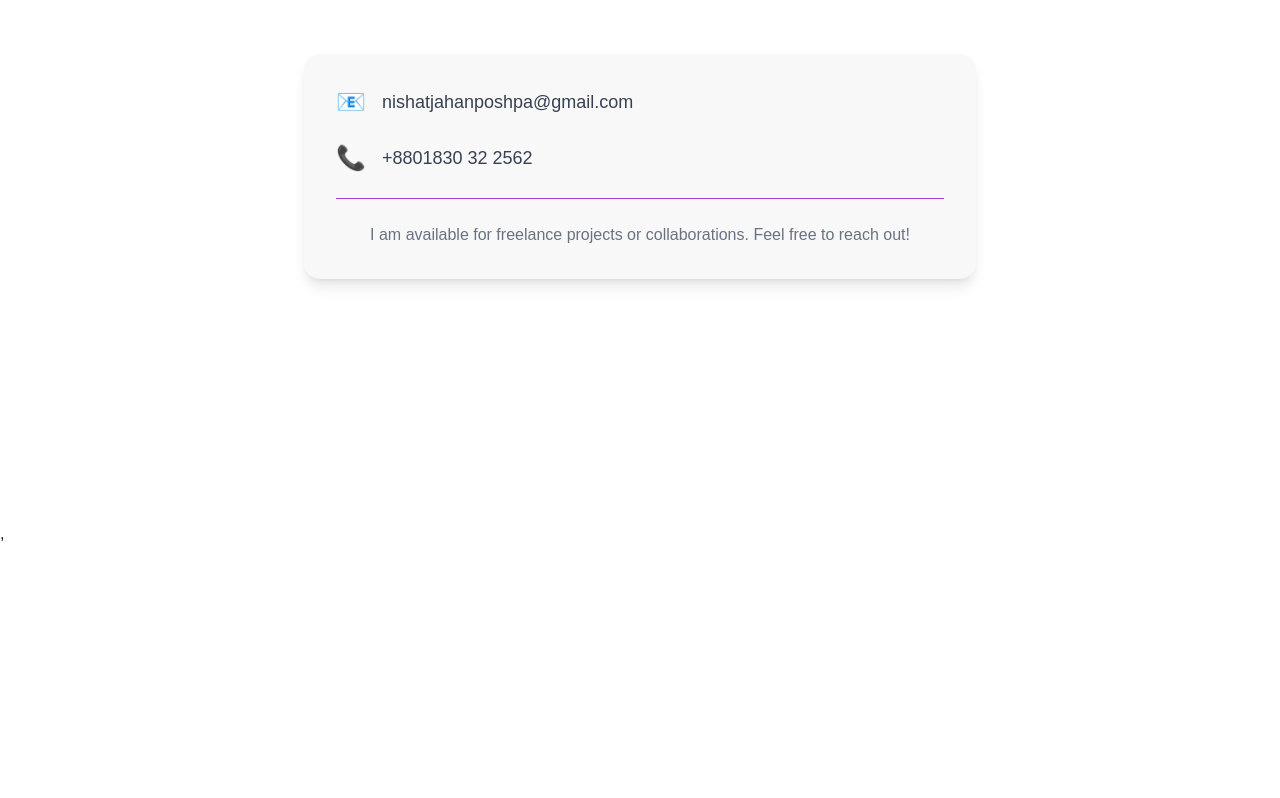
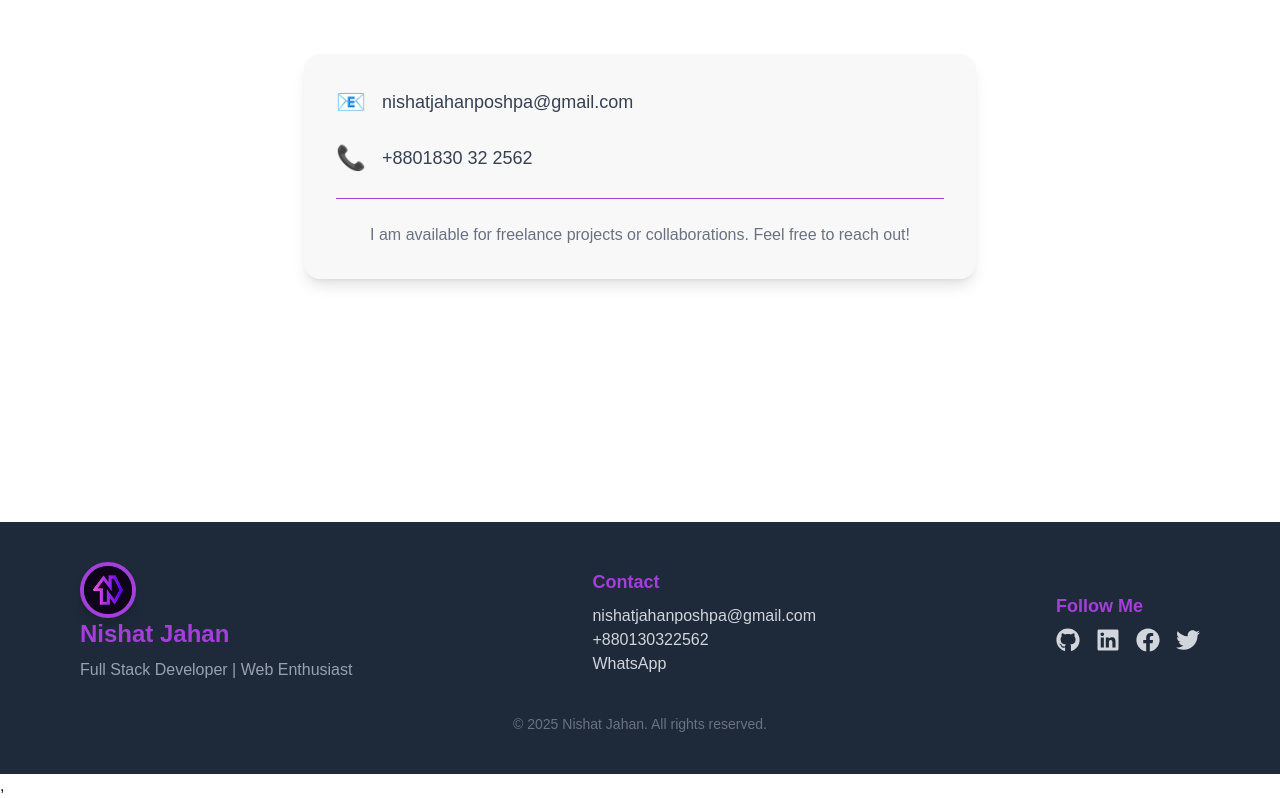
Before and after one commit to nishatjahan62/my-portfolio, a React (Vite) app: page / in a window 1280 px wide. Shown: the part 3478-4276 px from the top of the page. Before the commit the page ends 4024 px from the top, so only its background shows below. Built offline with nearby package versions, Linux system fonts and the light colour scheme.

Commit message:
added Footer

```diff
--- a/src/Pages/Sections/Projects.jsx
+++ b/src/Pages/Sections/Projects.jsx
@@ -5,7 +5,7 @@ import { motion } from "framer-motion";
 
 const Projects = () => {
   return (
-    <section className="min-h-screen bg-white dark:bg-[#1E2939] px-6 md:px-20 py-16">
+    <section className="min-h-screen bg-white dark:bg-[#1E2939] px-6 md:px-20 py-16 pt-20">
       <h2 className="text-3xl md:text-4xl font-bold text-primary mb-12 text-center">
         My Projects
       </h2>
--- a/src/components/Footer/Footer.jsx
+++ b/src/components/Footer/Footer.jsx
@@ -1,11 +1,89 @@
-import React from 'react';
+import React from "react";
+import { FaGithub, FaLinkedin, FaFacebook, FaTwitter } from "react-icons/fa";
+import logo from "../../../public/logo.jpg"; // replace with your actual logo path
 
 const Footer = () => {
-    return (
-        <div>
+  return (
+    <footer className="bg-[#1E2939] dark:bg-[#111827] text-gray-300 py-10 px-6 md:px-20">
+      <div className="max-w-6xl mx-auto flex flex-col md:flex-row justify-between items-center gap-6 md:gap-0">
+        {/* Logo */}
+        <div className="flex flex-col items-center md:items-start">
+          <img
+            src={logo}
+            alt="Nishat Jahan Logo"
+            className="w-12 sm:w-14  rounded-full border-4 border-[#A43FDB] shadow-lg "
+          />
+          <h1 className="text-2xl font-bold text-primary mb-2">Nishat Jahan</h1>
+          <p className="text-gray-400">Full Stack Developer | Web Enthusiast</p>
+        </div>
 
+        {/* Contact */}
+        <div className="flex flex-col items-center md:items-start">
+          <h3 className="text-lg font-semibold text-primary mb-2">Contact</h3>
+          <a
+            href="mailto:nishatjahanposhpa@gmail.com"
+            className="hover:text-primary transition"
+          >
+            nishatjahanposhpa@gmail.com
+          </a>
+          <a href="tel:+880130322562" className="hover:text-primary transition">
+            +880130322562
+          </a>
+          <a
+            href="https://wa.me/880130322562"
+            target="_blank"
+            rel="noreferrer"
+            className="hover:text-primary transition"
+          >
+            WhatsApp
+          </a>
         </div>
-    );
+
+        {/* Social Links */}
+        <div className="flex flex-col items-center md:items-start">
+          <h3 className="text-lg font-semibold text-primary mb-2">Follow Me</h3>
+          <div className="flex gap-4 text-2xl">
+            <a
+              href="https://github.com/nishatjahan62"
+              target="_blank"
+              rel="noreferrer"
+              className="hover:text-primary transition"
+            >
+              <FaGithub />
+            </a>
+            <a
+              href="https://linkedin.com/"
+              target="_blank"
+              rel="noreferrer"
+              className="hover:text-primary transition"
+            >
+              <FaLinkedin />
+            </a>
+            <a
+              href="https://facebook.com/nishatJahan"
+              target="_blank"
+              rel="noreferrer"
+              className="hover:text-primary transition"
+            >
+              <FaFacebook />
+            </a>
+            <a
+              href="https://twitter.com"
+              target="_blank"
+              rel="noreferrer"
+              className="hover:text-primary transition"
+            >
+              <FaTwitter />
+            </a>
+          </div>
+        </div>
+      </div>
+
+      <div className="text-center text-gray-500 mt-8 text-sm">
+        © {new Date().getFullYear()} Nishat Jahan. All rights reserved.
+      </div>
+    </footer>
+  );
 };
 
 export default Footer;
```
